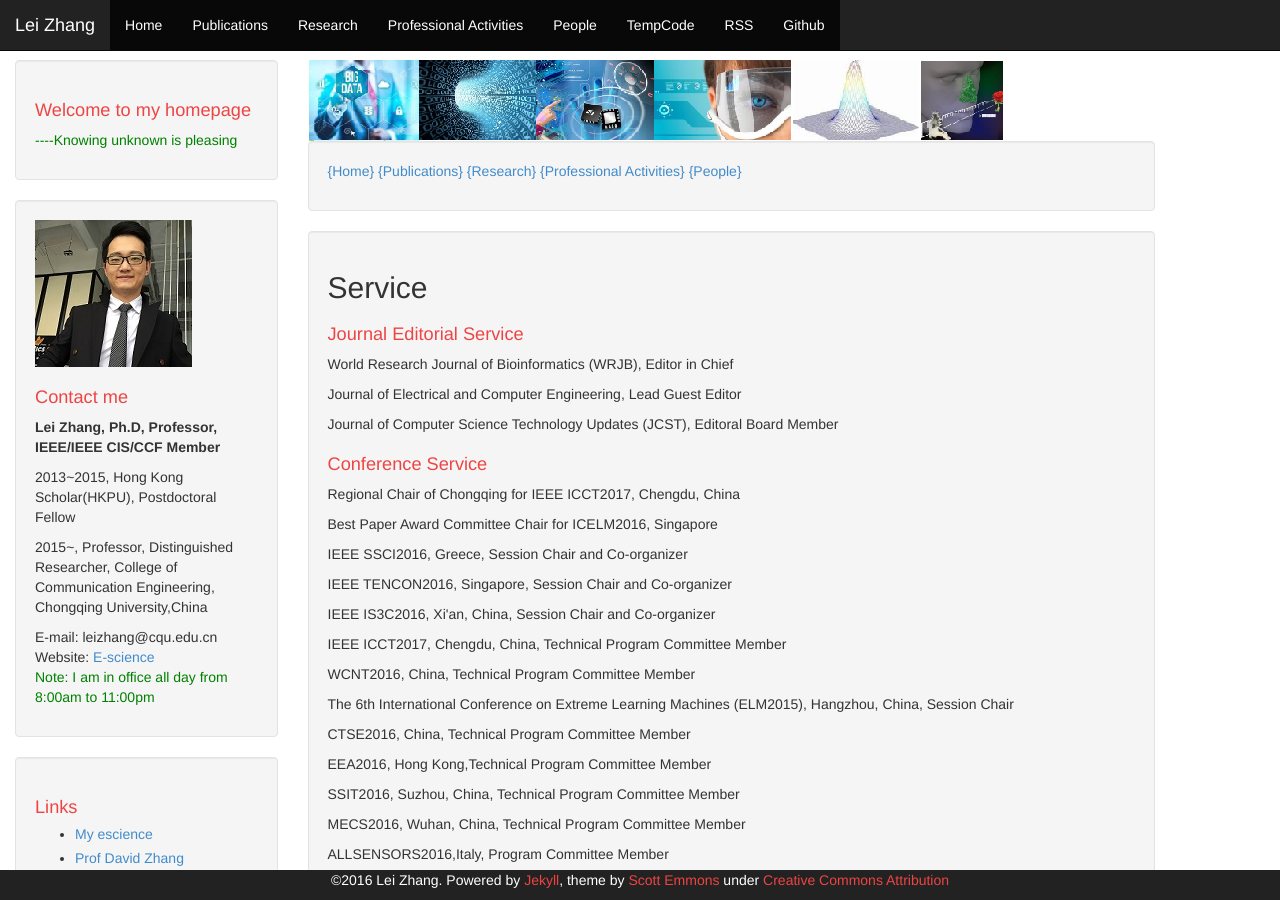
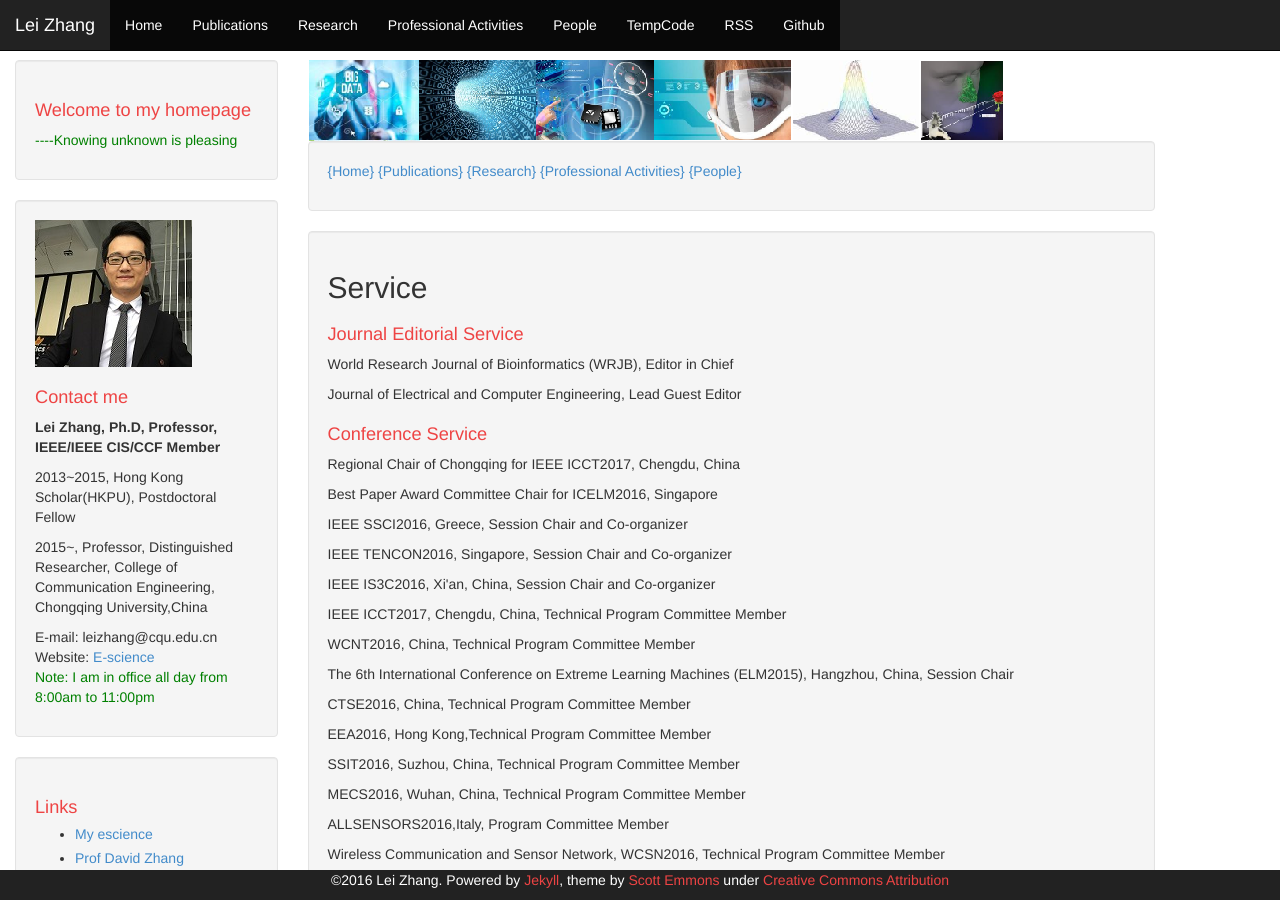
Before and after one commit to DrLeiZhang/website, a Jekyll site: the page built from professional activities.html, in a window 1280 px wide and 900 px high. Built offline with Jekyll 4.4.1, drawn with Linux system fonts in a browser that asks for light colours; Markdown is read by kramdown in place of the engine named in the settings.

Commit message:
Update
Signed-off-by: leizhang@cqu.edu.cn <leizhang@cqu.edu.cn>

```diff
--- a/professional activities.html
+++ b/professional activities.html
@@ -13,7 +13,6 @@
     <h1>Journal Editorial Service</h1>
     <p>World Research Journal of Bioinformatics (WRJB), Editor in Chief</p>
 <p>Journal of Electrical and Computer Engineering, Lead Guest Editor</p>
-<p>Journal of Computer Science Technology Updates (JCST), Editoral Board Member</p>
 
 <h1> Conference Service</h1>
 <p>Regional Chair of Chongqing for IEEE ICCT2017, Chengdu, China </p>
```
